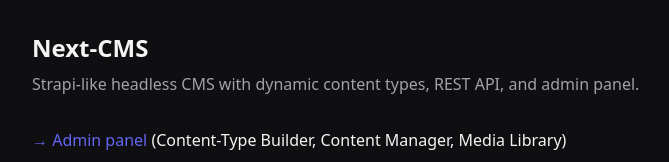
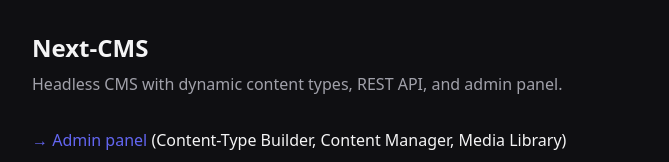
Before and after one commit to codersmind/next-cms, a Next.js app: page / in a window 1280 px wide. Shown: the top 162 px of the page, without its empty margins (304-973 px from the left). Built offline with nearby package versions, Linux system fonts and the light colour scheme.

Commit message:
update - 26-5-26

```diff
--- a/src/app/layout.tsx
+++ b/src/app/layout.tsx
@@ -6,7 +6,7 @@
 
 export const metadata: Metadata = {
   title: "Next-CMS",
-  description: "Strapi-like headless CMS",
+  description: "Headless CMS",
 };
 
 export default function RootLayout({
--- a/src/app/page.tsx
+++ b/src/app/page.tsx
@@ -5,7 +5,7 @@
     <main className="max-w-2xl mx-auto p-8">
       <h1 className="text-2xl font-semibold mb-2">Next-CMS</h1>
       <p className="text-muted mb-8">
-        Strapi-like headless CMS with dynamic content types, REST API, and admin
+         Headless CMS with dynamic content types, REST API, and admin
         panel.
       </p>
       <ul className="list-none space-y-2">
--- a/src/lib/parse-query.ts
+++ b/src/lib/parse-query.ts
@@ -14,7 +14,7 @@
 };
 
 /**
- * Parse Strapi-like REST API query params: filters, sort, pagination, populate, fields.
+ * Parse  REST API query params: filters, sort, pagination, populate, fields.
  */
 export function parseContentQuery(
   searchParams: string | Record<string, string | string[] | undefined>
--- a/src/types/schema.ts
+++ b/src/types/schema.ts
@@ -1,5 +1,5 @@
 /**
- * Strapi-like content type & field type definitions.
+ *  content type & field type definitions.
  * Attributes are stored as JSON in ContentType.attributes / Component.attributes.
  */
 
```
Also changed, not shown: 2 other files (tests, documents, lock files or other folders).
